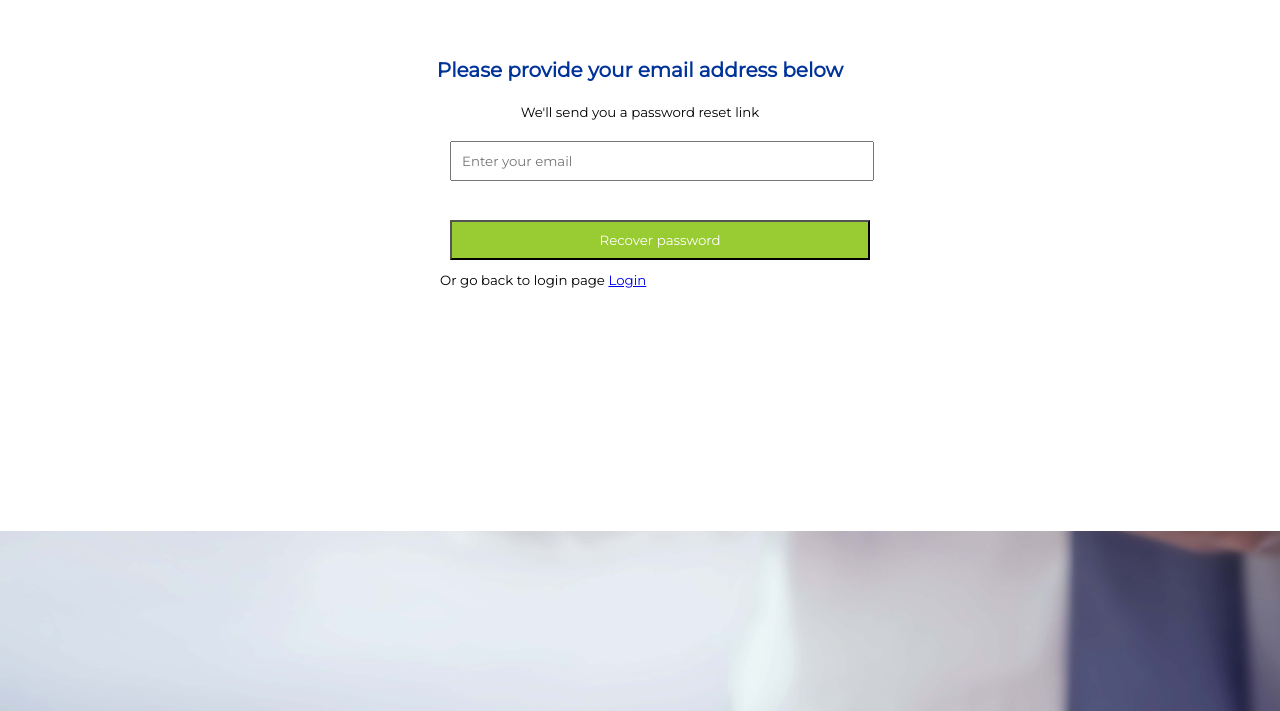
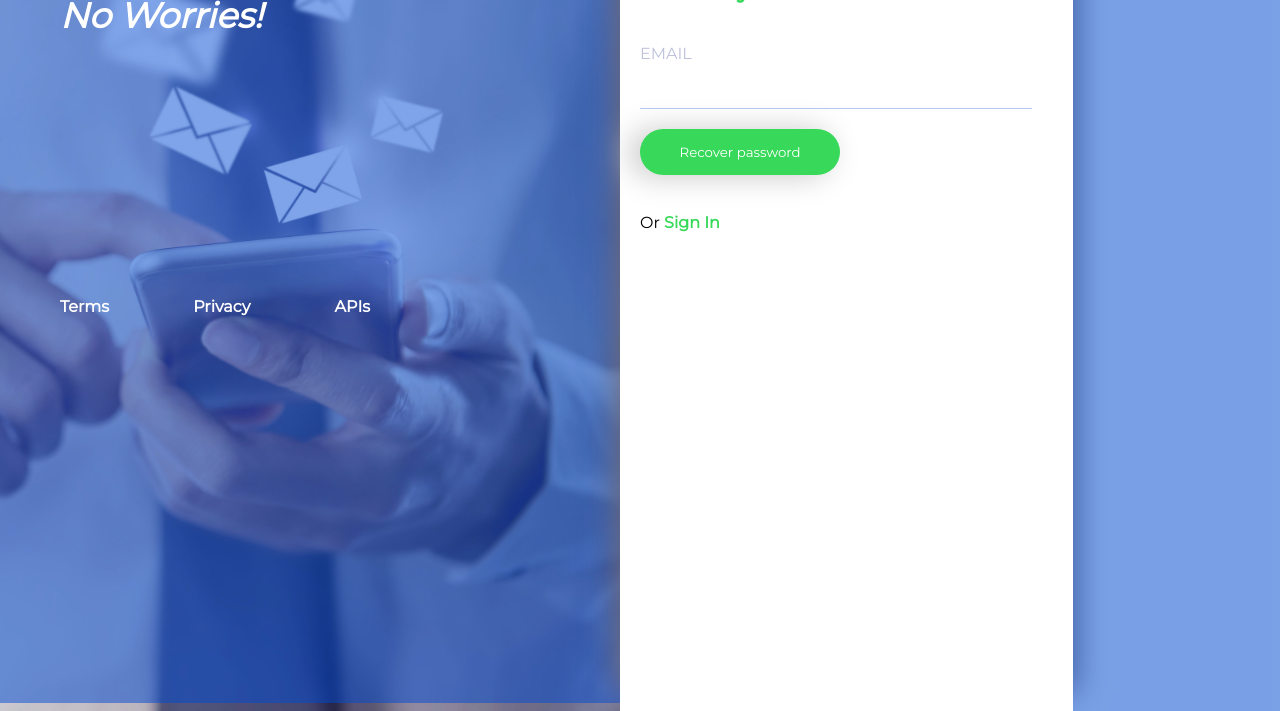
Before and after one commit to vincentayorinde/epic-mail, a website: page ui/reset-password.html in a window 1280 px wide. Shown: the part 89-800 px from the top of the page. Drawn offline with Linux system fonts and the light colour scheme.

Commit message:
update ui responsiveness

```diff
--- /dev/null
+++ b/ui/assets/css/reset-password.css
@@ -0,0 +1,139 @@
+@import url('https://fonts.googleapis.com/css?family=Montserrat');
+
+@media (min-width: 200px) and (max-width: 790px) {
+  .container-1 .box-1{
+    display: none;
+    flex-direction: row;
+  }
+  .container-1 .box-3{
+    display: none;
+    align-items: stretch;
+  }
+}
+
+* {
+  margin: 0;
+  padding: 0;
+}
+
+html, body, .viewport{
+  background-color: #f4f7f9;
+  font-family: 'Montserrat', sans-serif;
+  min-height: 100%;
+
+}
+
+.container-1{
+  display: flex;
+  height: 100vh;
+}
+.container-1 div{
+  flex-direction: row;
+}
+
+.box-1{
+  flex: 6;
+  background-image: url('../img/bg-home.jpg');
+  background-size: cover;
+  background-repeat: no-repeat;
+  background-position: right bottom;
+
+}
+.box-1 .content{
+  font-weight: bolder;
+ padding:20px 20px 20px 20px;
+ flex: 1;
+ background-color:rgba(0, 74, 212, 0.5);
+ filter: alpha(opacity=40);
+ height: 94%;
+}
+.box-1 .content p{
+  color: #fff;
+  opacity: unset;
+  font-size: 35px;
+  margin: 10px 0px 10px 40px;
+
+}
+.box-1 .content br{
+  margin-bottom: 10px
+}
+.box-1 .content .links ul li{
+  display: inline-block;
+  list-style: none;
+  margin: 250px 40px 0px 40px;
+}
+.box-1 .content .links ul li a{
+  text-decoration: none;
+  color: #fff;
+}
+.box-2{
+  flex: 4;
+  padding:20px 20px 20px 20px;
+  box-shadow: 1px -20px 30px 1px #796969;
+  background-color: #fff;
+}
+
+.box-2 .signup h2{
+  margin-bottom: 40px;
+  color: #38d85a;
+  font-weight: bolder;
+}
+
+.box-2 .signup p{
+  color: #bcc0db;
+  margin-bottom: 10px;
+  margin-top: 15px;
+  text-transform: uppercase;
+}
+.box-2 .signup a{
+  text-decoration: none;
+  color: #38d85a;
+  font-weight: bold;
+}
+
+.box-2
+input[type='email'],
+input[type='text'],
+input[type='password']{
+  border: 0px;
+  border-bottom: 1px solid rgba(0, 74, 212, 0.3);
+  background-color: #fff;
+  padding: 10px;
+  width: 90%;
+}
+
+
+.box-2
+input[type='submit']{
+  margin-top: 20px;
+  background-color: #38d85a;
+  color: #fff;
+  cursor: pointer;
+  border: 0px;
+  font-family: 'Montserrat', sans-serif;
+  padding: 15px;
+  box-shadow: -10px 1px 30px 1px #ccc;
+  width: 200px;
+  border-radius: 30px;
+}
+.box-2
+input[type='submit']:hover {
+  margin-top: 20px;
+  background-color: #208636;
+  color: #fff;
+  cursor: pointer;
+  border: 0px;
+  font-family: 'Montserrat', sans-serif;
+  padding: 15px;
+  box-shadow: -10px 1px 30px 1px #ccc;
+  transition-duration: 0.55s;
+}
+.box-3{
+  flex: 2;
+  background-color:rgba(0, 74, 212, 0.5);
+  filter: alpha(opacity=40);
+  min-height: 100%;
+}
+.box-3 .content{
+  width: 200px;
+}
--- a/ui/reset-password.html
+++ b/ui/reset-password.html
@@ -4,29 +4,50 @@
   <meta charset="UTF-8">
   <meta name="viewport" content="width=device-width, initial-scale=1.0">
   <meta http-equiv="X-UA-Compatible" content="ie=edge">
-  <link rel="stylesheet" href="assets/css/main.css">
-  <title>Reset Password</title>
+  <link rel="stylesheet" href="https://use.fontawesome.com/releases/v5.7.2/css/all.css" integrity="sha384-fnmOCqbTlWIlj8LyTjo7mOUStjsKC4pOpQbqyi7RrhN7udi9RwhKkMHpvLbHG9Sr" crossorigin="anonymous">
+  <link rel="stylesheet" href="assets/css/reset-password.css">
+  <title>EPIC Mail - Reset Password</title>
 </head>
 <body>
-  <section class="index-page">
-    <br>
-      <center><img src="assets/img/logo_sm.png" alt="EPIC Mail Logo" title="EPIC Mail Logo"></center>
-        <div class="sign-up-page">
+  <div class="container-1">
+    <div class="box-1">
+      <div class="content">
+          <p>Lost your password</p>
+          <p><em>No Worries!</em></p>
+          <div class="links">
+              <ul>
+                <li><a href="#">Terms</a></li>
+                <li><a href="#">Privacy</a></li>
+                <li><a href="#">APIs</a></li>
+              </ul>
+            </div>
+      </div>
 
-            <h2 class="h2-header"><small>Please provide your email address below</small></h2> <br>
-            <center><small>We'll send you a password reset  link</small></center>
-            <form action="" id="sign-up-form">
-                  <input type="email" id="email" placeholder="Enter your email" name="email" required/>
-                  <br>
-                 <br>
-                  <button class="btn">Recover password</button>
-                  <br>
-                  <small>Or go back to login page <a href="index.html">Login</a></small>
-          </form>
+    </div>
+    <div class="box-2">
+      <div class="signup">
+        <p>Recover password</p>
+          <h2>Provide your email</h2>
+            <form action="sign-in.html">
+              <p>Email</p>
+              <input type="email" name="email" id="email" required>
+             <br>
+              <input type="submit" value="Recover password" />
+            </form><br><br>
+            Or <a href="sign-in.html">Sign In</a>
+      </div>
 
-          </div>
 
-  </section>
 
+    </div>
+    <div class="box-3">
+        <div class="content">
+
+      </div>
+  </div>
+  </div>
+
+
+  <script src="assets/js/index.js"></script>
 </body>
 </html>
```
Also changed, not shown: ui/index.html (+1 -1 lines), ui/sign-in.html (+2 -1 lines).
